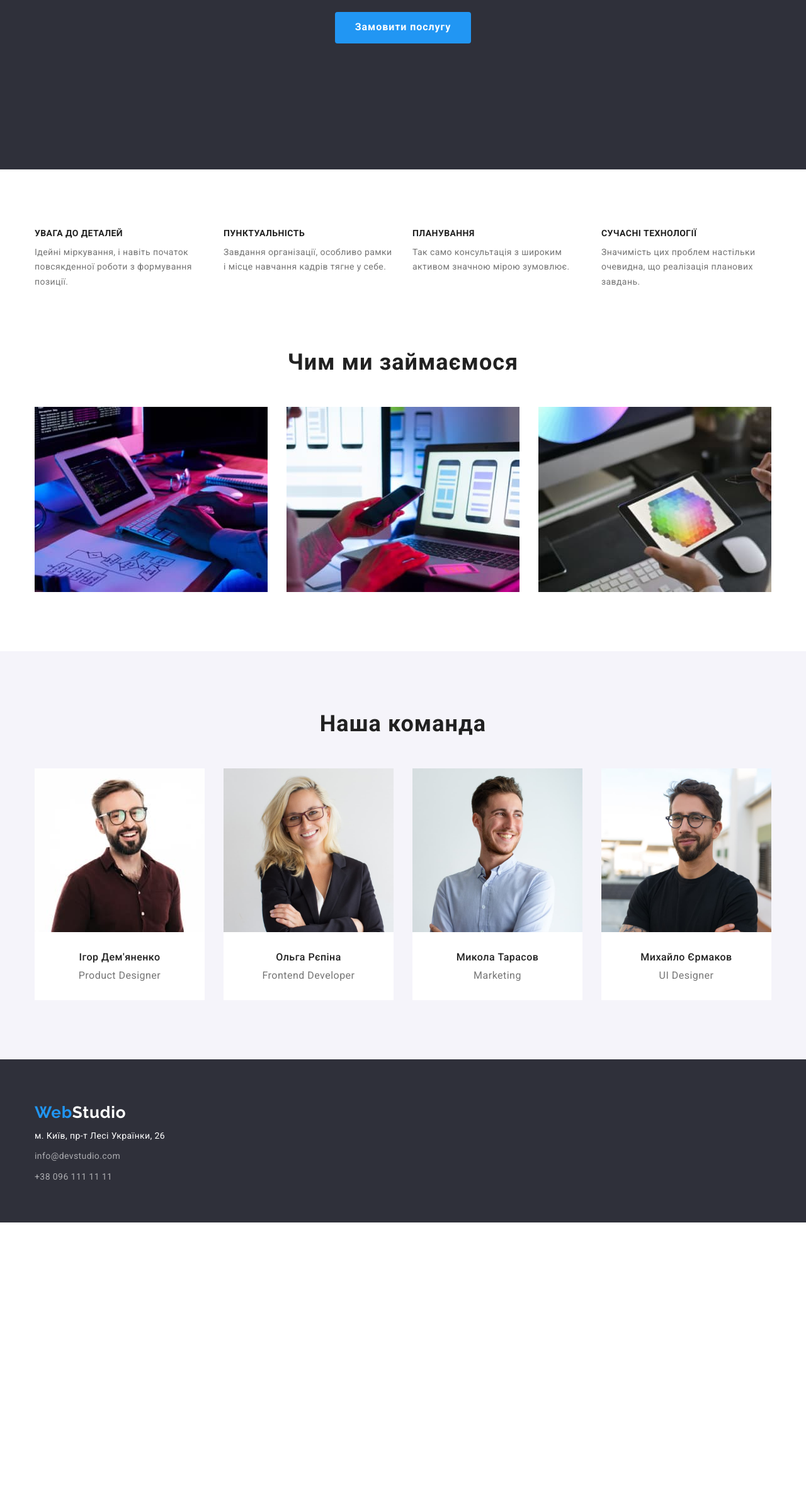
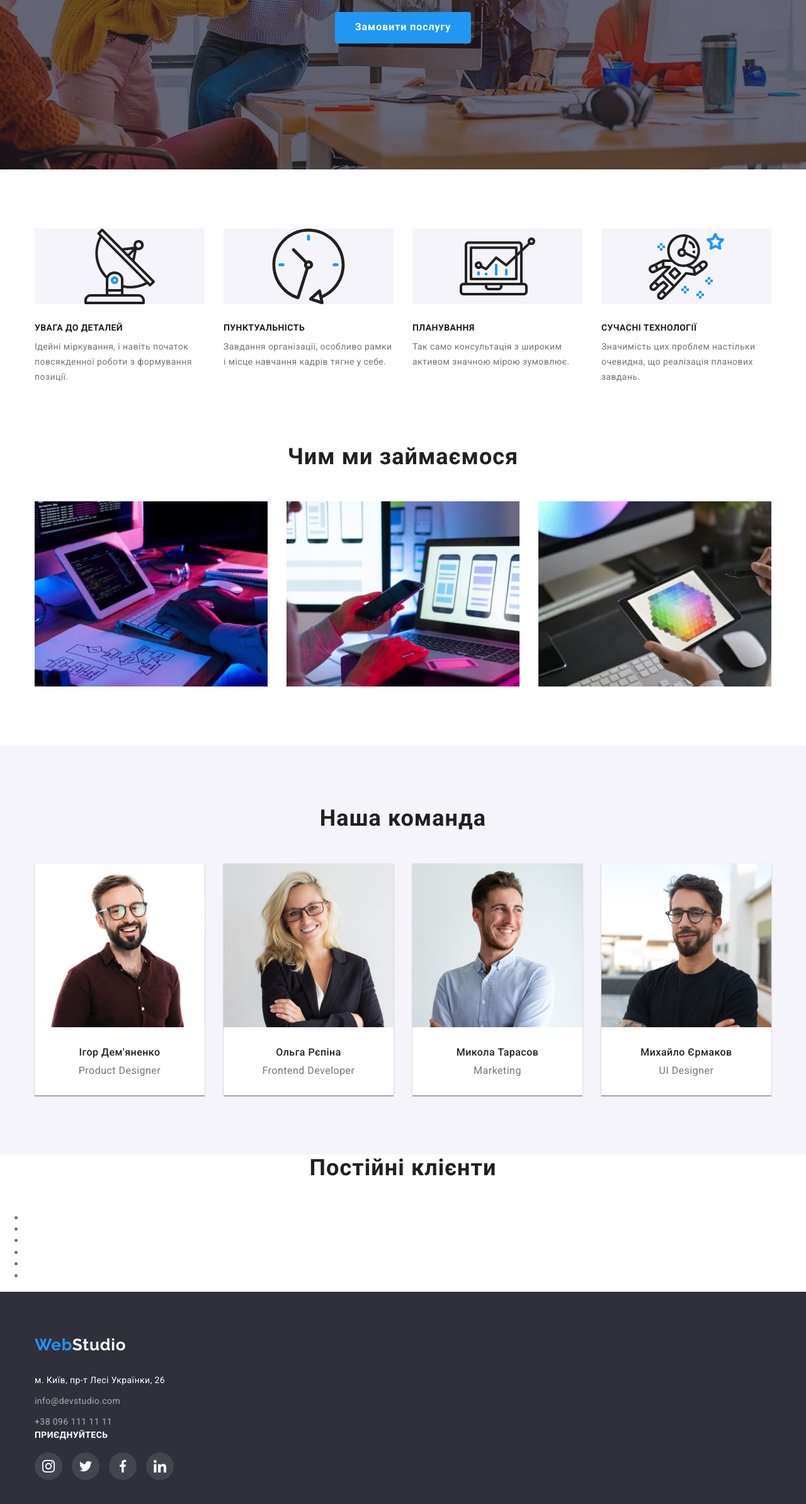
Before and after one commit to muza1919/goit-markup-hw-04, a plain HTML site: page index.html in a window 1280 px wide. Shown: the part 412-2800 px from the top of the page at 63% size. Before the commit the page ends 2353 px from the top, so only its background shows below. Drawn offline with nearby package versions, Linux system fonts and the light colour scheme.

Commit message:
first commit

```diff
--- a/css/styles.css
+++ b/css/styles.css
@@ -102,6 +102,7 @@ img{
     margin-left: 50px;
 }
 
+
 .contacts-footer .link{
     color: var(--color-addr-footer);
     font-style: normal;
@@ -125,6 +126,17 @@ img{
     text-align: center;
     padding-top: 200px;
     padding-bottom: 200px;
+}
+.overlay{
+    max-width: 1600px;
+    height: 600px;
+    margin-left: auto;
+    margin-right: auto;
+    background-image: linear-gradient(to right,rgba(47, 48, 58, 0.4 ),rgba(47, 48, 58, 0.4 ) ), url("../images/bgmain.jpg");
+    background-repeat: no-repeat;
+    background-position: center;
+    background-size: cover;
+
 }
 .decision-title{
     color: var(--primary-white-color);
@@ -169,11 +181,33 @@ img{
 .features{
     display: flex;
 }
-.features .item{
+.features-item{
     width: 270px;
     margin-right: 30px;
 }
-.features .item:last-child{
+.features-item::before{
+    display: block;
+    content: "";
+    height: 120px;
+    background-size: contain;
+    background-repeat: no-repeat;
+    background-position: center;
+    background-color: #F5F4FA;
+    margin-bottom: 30px;
+}
+.icon-antenna::before{
+    background-image: url("../images/icons.svg/antenna.svg");
+}
+.icon-clock::before{
+    background-image: url("../images/icons.svg/clock.svg");
+}
+.icon-diagram::before{
+    background-image: url("../images/icons.svg/diagram.svg");
+}
+.icon-astronaut::before{
+    background-image: url("../images/icons.svg/astronaut.svg");
+}
+.features-item:last-child{
     margin-right: 0;
 }
 .features-title{
@@ -234,6 +268,7 @@ img{
 .team-item {
     width: 270px;
     background-color: var(--primary-white-color);
+    box-shadow: 0px 1px 3px rgba(0, 0, 0, 0.12), 0px 1px 1px rgba(0, 0, 0, 0.14), 0px 2px 1px rgba(0, 0, 0, 0.2);
 }
 .team-item:not(:last-child){
         margin-right: 30px;
@@ -268,10 +303,14 @@ img{
     width: 370px;
 
     border: 1px solid #EEEEEE;
-    padding-bottom: 20px ;
+
     flex-basis: calc(100% / 3 - var(--portfolio-card-gap));
     margin-right: var(--portfolio-card-gap);
     margin-bottom: var(--portfolio-card-gap);
+}
+.portfolio-element:hover,
+.portfolio-element:focus{
+    box-shadow: 0px 1px 1px rgba(0, 0, 0, 0.12), 0px 4px 4px rgba(0, 0, 0, 0.06), 1px 4px 6px rgba(0, 0, 0, 0.16);
 }
 
 .portfolio-text{
@@ -283,6 +322,7 @@ img{
     font-size: 18px;
     line-height: 2;
     letter-spacing: 0.06em;
+    margin-top: 0;
     margin-bottom:4px ;
 }
 .portfolio-description{
@@ -300,6 +340,7 @@ img{
     justify-content: flex-start;
 }
 .logo-footer{
+    display: inline-block;
     color: var(--primary-white-color);
     font-family: Raleway, sans-serif;
     font-weight: 700;
@@ -320,6 +361,54 @@ img{
 .contacts:not(:last-child){
     margin-bottom: 9px;
 }
+.join-title{
+    font-family: 'Roboto';
+    font-weight: 700;
+    font-size: 14px;
+    line-height: 16px;
+    letter-spacing: 0.03em;
+    text-transform: uppercase;
+    color: var(--primary-white-color);
+    margin-top: 0;
+    margin-bottom: 20px;
+}
+.join{
+    display: block;
+    display: flex;
+}
+.join-link{
+    content: "";
+    width: 44px;
+    height: 44px;
+    background-size: contain;
+    background-repeat: no-repeat;
+    background-position: center;
+    background-size: 20px;
+    background-color: rgba(255, 255, 255, 0.1);;
+    margin-right: 15px;
+    border-radius: 50%;
+}
+.join-link:hover,
+.join-link:focus{
+    background-color: var(--accent-color);
+}
+.icon-instagram{
+    background-image: url("../images/icons.svg/instagram.svg");
+}
+.icon-twitter{
+    background-image: url("../images/icons.svg/twitter.svg");
+}
+.icon-facebook{
+  background-image: url("../images/icons.svg/facebook.svg");
+}
+.icon-linkedin{
+    background-image: url("../images/icons.svg/linkedin.svg");
+}
+
+.social{
+
+}
+
 .filters{
     display: flex;
     justify-content: center;
@@ -348,4 +437,5 @@ img{
 .btn-filters:focus{
     color: var(--primary-white-color);
     background-color: var(--accent-color);
+    box-shadow: 0px 3px 1px rgba(0, 0, 0, 0.1), 0px 1px 2px rgba(0, 0, 0, 0.08), 0px 2px 2px rgba(0, 0, 0, 0.12);
 }
--- a/index.html
+++ b/index.html
@@ -39,38 +39,38 @@
       </div>
     </header>
     <main>
-      <section class="decision">
-        <div class="container">
-          <h1 class="decision-title">Ефективні рішення для вашого бізнесу</h1>
+      <section class="decision overlay ">
+          <div class="container">
+            <h1 class="decision-title">Ефективні рішення для вашого бізнесу</h1>
 
-          <button type="button" class="btn-service">Замовити послугу</button>
-        </div>
+            <button type="button" class="btn-service">Замовити послугу</button>
+          </div>
       </section>
       <section class="section padding">
         <div class="container">
           <h2 class="visually-hidden">Особливості</h2>
           <ul class="features list">
-            <li class="item">
+            <li class="features-item icon-antenna">
               <h3 class="features-title">УВАГА ДО ДЕТАЛЕЙ</h3>
               <p class="features-details">
                 Ідейні міркування, і навіть початок повсякденної роботи з
                 формування позиції.
               </p>
             </li>
-            <li class="item">
+            <li class="features-item icon-clock">
               <h3 class="features-title">ПУНКТУАЛЬНІСТЬ</h3>
               <p class="features-details">
                 Завдання організації, особливо рамки і місце навчання кадрів тягне
                 у себе.
               </p>
             </li>
-            <li class="item">
+            <li class="features-item icon-diagram">
               <h3 class="features-title">ПЛАНУВАННЯ</h3>
               <p class="features-details">
                 Так само консультація з широким активом значною мірою зумовлює.
               </p>
             </li>
-            <li class="item">
+            <li class="features-item icon-astronaut">
               <h3 class="features-title">СУЧАСНІ ТЕХНОЛОГІЇ</h3>
               <p class="features-details">
                 Значимість цих проблем настільки очевидна, що реалізація планових
@@ -169,6 +169,17 @@
           </ul>
         </div>
       </section>
+      <section class="clients">
+        <h2 class="section-title">Постійні клієнти</h2>
+        <ul>
+          <li></li>
+          <li></li>
+          <li></li>
+          <li></li>
+          <li></li>
+          <li></li>
+        </ul>
+      </section>
     </main>
     <footer class="footer">
       <div class="container down">
@@ -189,6 +200,15 @@
             </li>
           </ul>
         </address>
+        <div class="social">
+          <p class="join-title">приєднуйтесь</p>
+          <ul class="join list">
+            <li class="join-link icon-instagram"><a href="" class="link"></a></li>
+            <li class="join-link icon-twitter"><a href="" class="link"></a></li>
+            <li class="join-link icon-facebook"><a href="" class="link"></a></li>
+            <li class="join-link icon-linkedin"><a href="" class="link"></a></li>
+          </ul>
+       </div>
       </div>
     </footer>
   </body>
```
Also changed, not shown: images/bgmain.jpg (added), images/icons.svg/antenna.svg (added), images/icons.svg/astronaut.svg (added), images/icons.svg/clock.svg (added), images/icons.svg/diagram.svg (added), images/icons.svg/facebook.svg (added), images/icons.svg/instagram.svg (added), images/icons.svg/linkedin.svg (added), images/icons.svg/twitter.svg (added).
